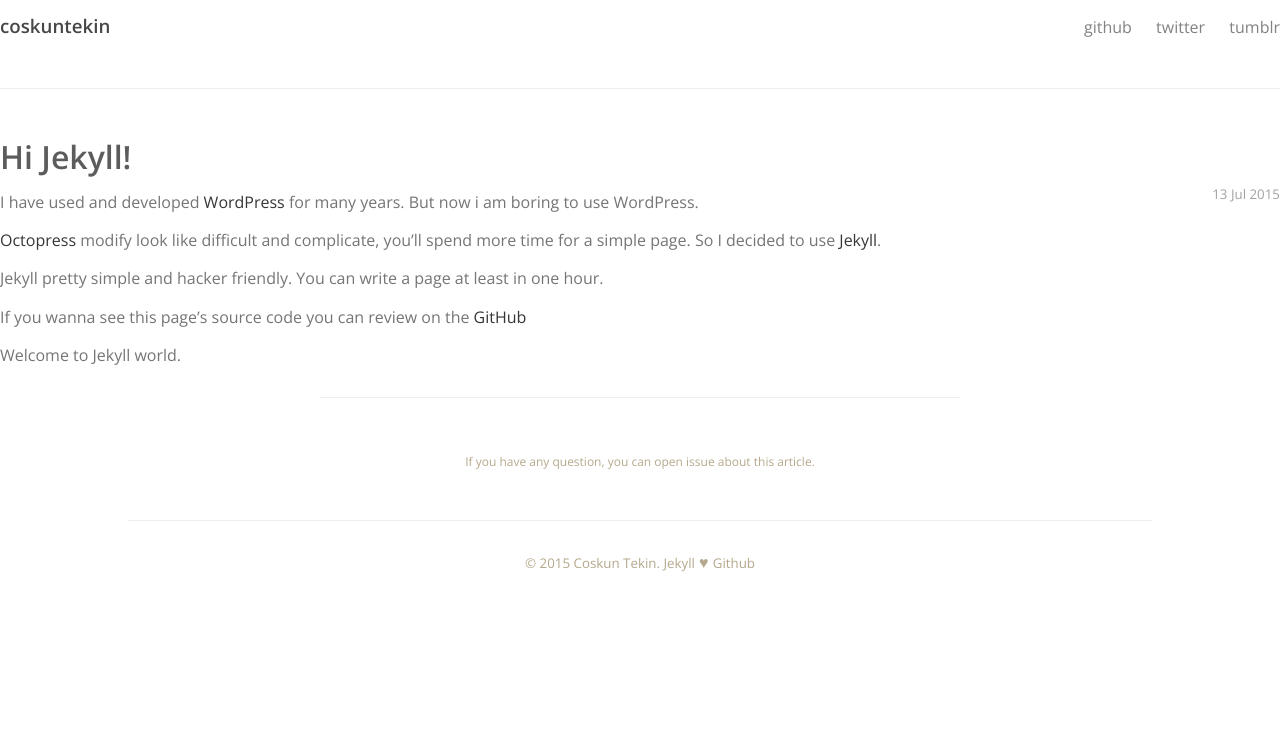
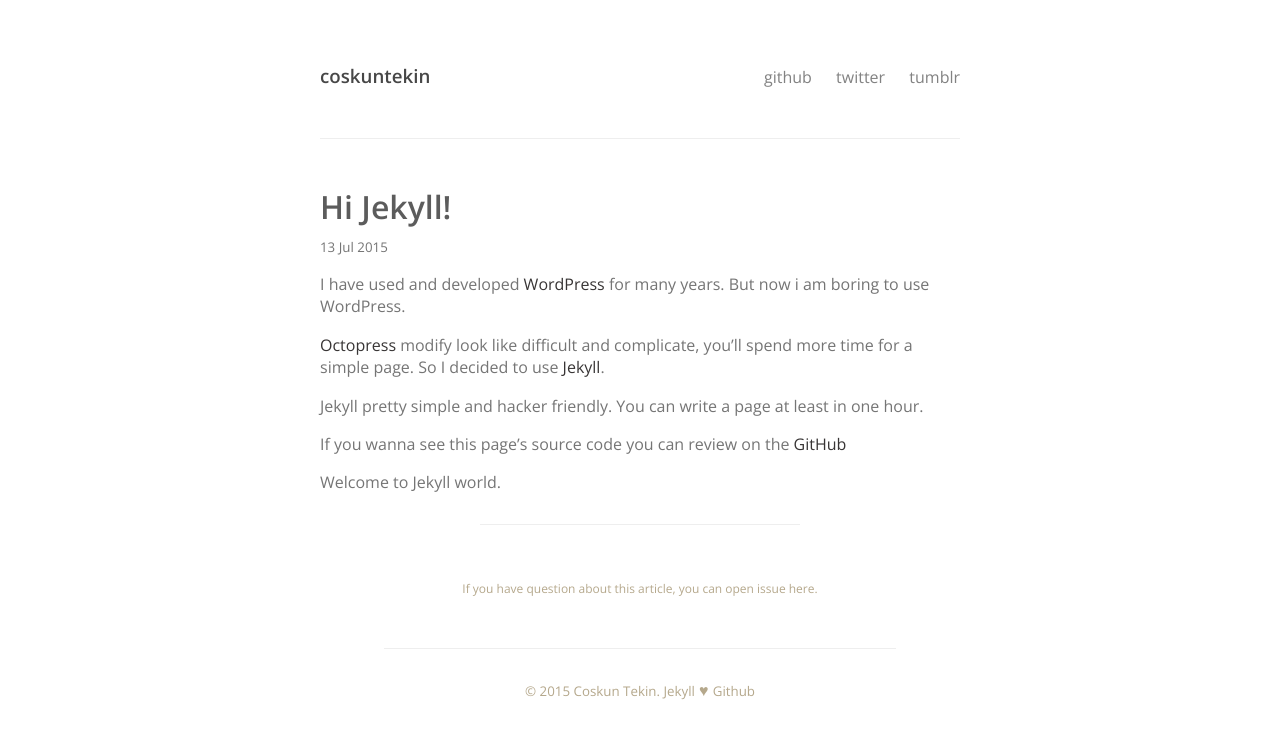
Before and after one commit to coskuntekin/coskuntekin.github.com, a Jekyll site: the page built from _posts/2015-07-13-hi-jekyll.md, in a window 1280 px wide. Shown: the top 739 px of the page. Built offline with Jekyll 4.4.1, drawn with Linux system fonts in a browser that asks for light colours; Markdown is read by kramdown in place of the engine named in the settings.

Commit message:
fixed post layout

```diff
--- a/_layouts/post.html
+++ b/_layouts/post.html
@@ -4,17 +4,18 @@ page-class: single
 ---
 
 {% include head.html %}
+<div class="container">
   {% include header.html %}
   <div class="main">
     <h1>{{ page.title }}</h1>
-  <small class="article-list__date">
+    <small class="articles-list__date">
       {{ page.date | date: "%-d %b %Y" }}
     </small>
     {{ content }}
   </div>
   <div class="article-issue">
     <a href="https://github.com/coskuntekin/coskuntekin.github.com/issues/new" target="_blank">
-    If you have any question, you can open issue about this article.
+      If you have question about this article, you can open issue here.
     </a>
   </div>
   {% include footer.html %}
```
Lines whose indentation alone changed are shown as unchanged.
